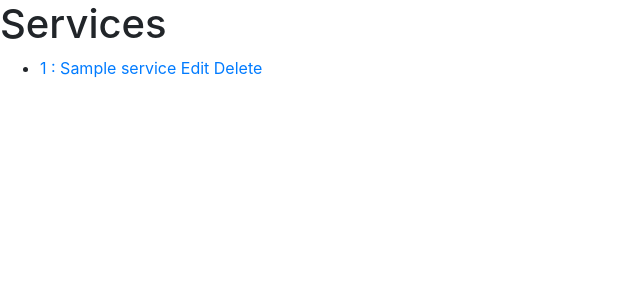
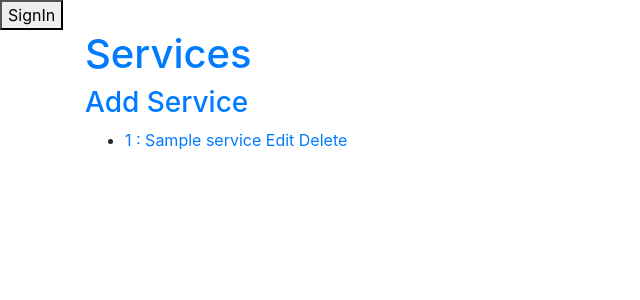
Before and after one commit to chaituhaki/udacity-item-catalog, a Flask app: page / in a window 1280 px wide. Shown: the top 300 px of the page, without its empty margins (0-640 px from the left). Run offline with Flask 2, Linux system fonts and the light colour scheme; tables that the repository leaves empty hold one stand-in row (values such as "Sample post"); some libraries are stand-ins or nearby versions.

Commit message:
Modified

```diff
--- a/templates/Home.html
+++ b/templates/Home.html
@@ -2,17 +2,26 @@
 <html>
     <head>
         <link rel="stylesheet" href="\static\css\bootstrap.min.css">
+        <link rel="stylesheet" href="\static\css\style.css">
     </head>
     <body>
-        <h1>Services</h1>
-        <ul>
-            {% for service in services %}
+        <div class="login">
+            <span><a href="{{ url_for('login') }}"><button>SignIn</button></a></span>
+        </div>
+        <div class="container service">
+            <div class="head">
+                <h1><a href="{{ url_for('showService') }}">Services</a></h1>
+                <h3><a href="{{ url_for('serviceAddNew') }}">Add Service</a></h3>
+            </div>
+            <ul>
+                {% for service in services %}
                 <li>
                     <a href="{{ url_for('showServiceItems', service_id = service.id) }}">{{ service.id }} : {{ service.name }}</a>
                     <a href="{{url_for('serviceEdit', service_id = service.id)}}">Edit</a>
                     <a href="{{ url_for('serviceDelete', service_id = service.id) }}">Delete</a>
                 </li>
-            {% endfor %}
-        </ul>
+                {% endfor %}
+            </ul>
+        </div>
     </body>
 </html>
--- a/templates/deleteService.html
+++ b/templates/deleteService.html
@@ -8,5 +8,7 @@
             <h2>{{ service.name }}</h2>
             <button>Delete</button>
         </form>
+        <script src = "{{ url_for('static', filename='bootstrap.min.js') }}"></script>
+        <script src = "{{ url_for('static', filename='jquery.min.js') }}"></script>
     </body>
 </html>
--- a/templates/deleteServiceItem.html
+++ b/templates/deleteServiceItem.html
@@ -8,5 +8,7 @@
             <h2>{{ serviceItem.name }}</h2>
             <button>Delete</button>
         </form>
+        <script src = "{{ url_for('static', filename='bootstrap.min.js') }}"></script>
+        <script src = "{{ url_for('static', filename='jquery.min.js') }}"></script>
     </body>
 </html>
--- a/templates/editService.html
+++ b/templates/editService.html
@@ -8,5 +8,7 @@
             <input type="text" placeholder="{{ service.name }}" name="name">
             <button>Save</button>
         </form>
+        <script src = "{{ url_for('static', filename='bootstrap.min.js') }}"></script>
+        <script src = "{{ url_for('static', filename='jquery.min.js') }}"></script>
     </body>
 </html>
--- a/templates/itemDelete.html
+++ b/templates/itemDelete.html
@@ -8,5 +8,7 @@
             <input type="text" placeholder="{{ service.name }}" name="name">
             <button>Delete</button>
         </form>
+        <script src = "{{ url_for('static', filename='bootstrap.min.js') }}"></script>
+        <script src = "{{ url_for('static', filename='jquery.min.js') }}"></script>
     </body>
 </html>
```
Also changed, not shown: templates/editServiceItem.html (+5 -3 lines).
